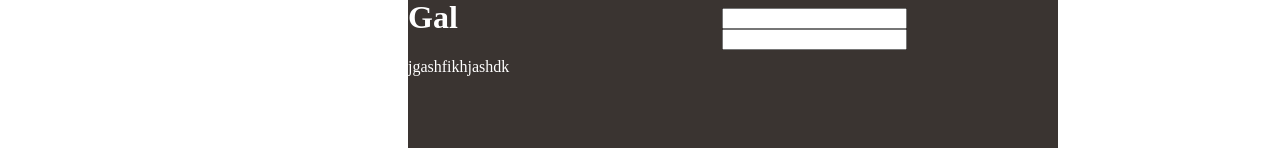
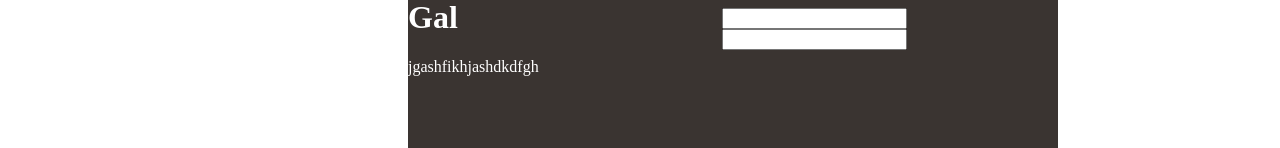
Before and after one commit to sneha31-debug/ecommerce-website, a React (Vite) app in the folder project/: page /login in a window 1280 px wide. Shown: the part 293-441 px from the top of the page. Built offline with nearby package versions, Linux system fonts and the light colour scheme.

Commit message:
changes added

```diff
--- a/project/src/pages/Login.jsx
+++ b/project/src/pages/Login.jsx
@@ -8,7 +8,7 @@ const Login = () => {
             <h1>Welcome to Preety Gal</h1>
         </div>
         <div className='para'>
-            <p>jgashfikhjashdk</p>
+            <p>jgashfikhjashdkdfgh</p>
         </div>
       </div>
       <div className='heading2'>
```
